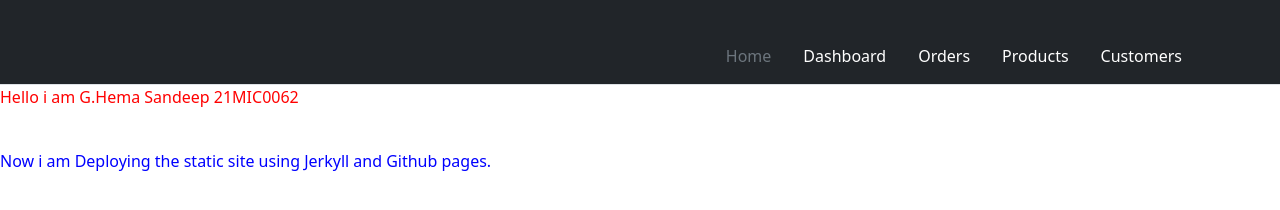
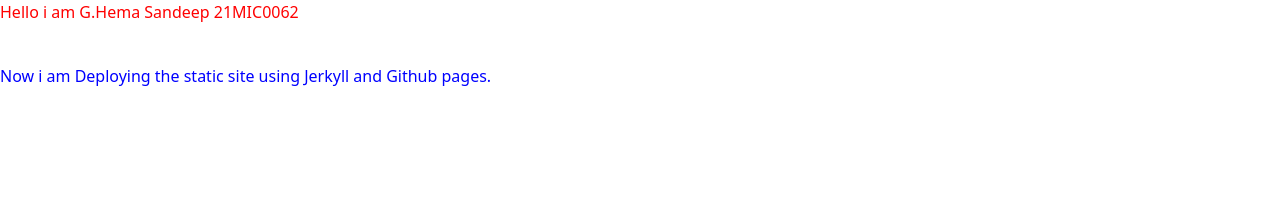
Before and after one commit to rupasrilekha/labfat, a plain HTML site: page index.html in a window 1280 px wide. Drawn offline with nearby package versions, Linux system fonts and the light colour scheme.

Commit message:
Update index.html

```diff
--- a/index.html
+++ b/index.html
@@ -12,49 +12,6 @@
 
 <body>
    <section class="header">
-    <header>
-            <div class="px-3 py-2 text-bg-dark border-bottom">
-                <div class="container">
-                  <div class="d-flex flex-wrap align-items-center justify-content-center justify-content-lg-start">
-                    <a href="/" class="d-flex align-items-center my-2 my-lg-0 me-lg-auto text-white text-decoration-none">
-                      <svg class="bi me-2" width="40" height="32" role="img" aria-label="Bootstrap"><use xlink:href="#bootstrap"></use></svg>
-                    </a>
-
-                    <ul class="nav col-12 col-lg-auto my-2 justify-content-center my-md-0 text-small">
-                      <li>
-                        <a href="#" class="nav-link text-secondary">
-                          <svg class="bi d-block mx-auto mb-1" width="24" height="24"><use xlink:href="#home"></use></svg>
-                          Home
-                        </a>
-                      </li>
-                      <li>
-                        <a href="#" class="nav-link text-white">
-                          <svg class="bi d-block mx-auto mb-1" width="24" height="24"><use xlink:href="#speedometer2"></use></svg>
-                          Dashboard
-                        </a>
-                      </li>
-                      <li>
-                        <a href="#" class="nav-link text-white">
-                          <svg class="bi d-block mx-auto mb-1" width="24" height="24"><use xlink:href="#table"></use></svg>
-                          Orders
-                        </a>
-                      </li>
-                      <li>
-                        <a href="#" class="nav-link text-white">
-                          <svg class="bi d-block mx-auto mb-1" width="24" height="24"><use xlink:href="#grid"></use></svg>
-                          Products
-                        </a>
-                      </li>
-                      <li>
-                        <a href="#" class="nav-link text-white">
-                          <svg class="bi d-block mx-auto mb-1" width="24" height="24"><use xlink:href="#people-circle"></use></svg>
-                          Customers
-                        </a>
-                      </li>
-                    </ul>
-                  </div>
-                </div>
-   </section>
    </header>
 
      <p style="color: red"> Hello i am G.Hema Sandeep 21MIC0062</p><br/>
```
